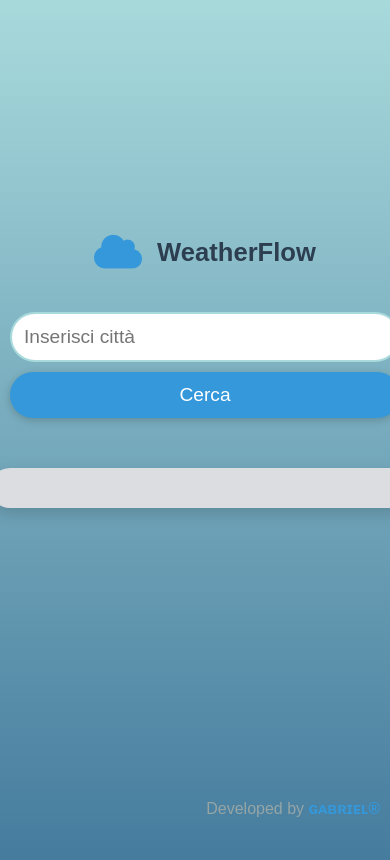
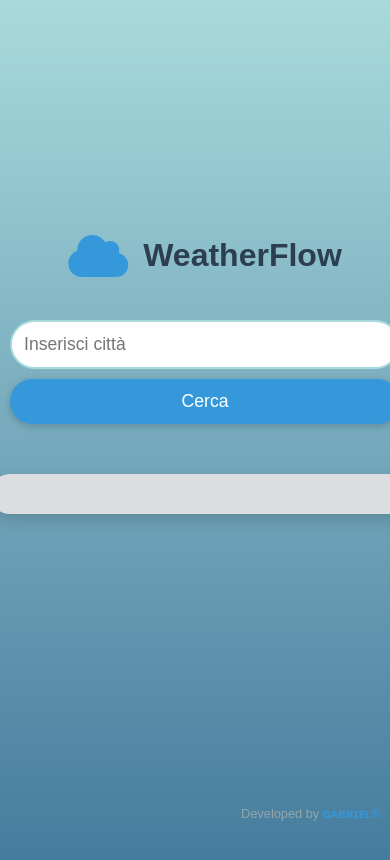
Before and after one commit to OnlyG4BB0/WeatherFlow, a plain HTML site: page index.html in a window 390 px wide. Shown: the top 860 px of the page. Drawn offline with Linux system fonts and the light colour scheme.

Commit message:
Update index.html

```diff
--- a/index.html
+++ b/index.html
@@ -2,7 +2,7 @@
 <html lang="it">
 <head>
     <meta charset="UTF-8">
-    <meta name="viewport" content="width=device-width, initial-scale=1.0, maximum-scale=1.0, user-scalable=yes">
+    <meta name="viewport" content="width=device-width, initial-scale=1.0">
     <title>WeatherFlow - Previsioni Meteo</title>
     <link rel="icon" href="https://cdn.icon-icons.com/icons2/565/PNG/512/cloudy-day_icon-icons.com_54312.png" type="image/png">
     <link href="https://cdnjs.cloudflare.com/ajax/libs/font-awesome/6.0.0-beta3/css/all.min.css" rel="stylesheet">
@@ -256,29 +256,32 @@
 
             .search-container {
                 flex-direction: column;
+                width: 100%;
             }
 
             input[type="text"],
             button {
                 width: 100%;
                 padding: 12px;
+                font-size: 1.1em;
             }
         }
 
         @media (max-width: 480px) {
-            h1 {
-                font-size: 1.6em;
-            }
-
             .weather-info h2 {
-                font-size: 1.8em;
+                font-size: 1.5em;
             }
 
             .forecast-card {
                 width: 100%;
                 margin: 10px 0;
             }
+
+            .credits {
+                font-size: 0.8em;
+            }
         }
+
     </style>
 </head>
 <body>
```
